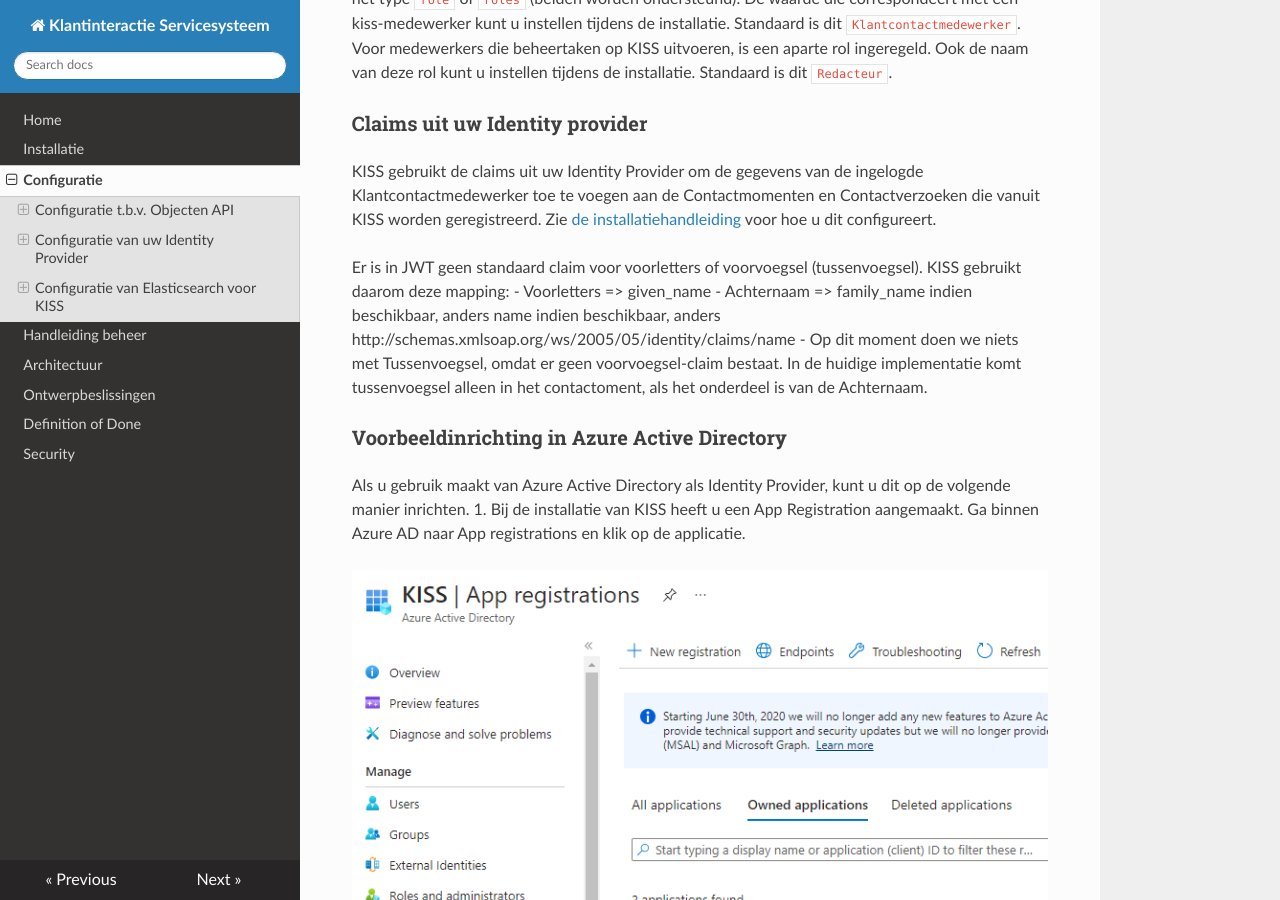
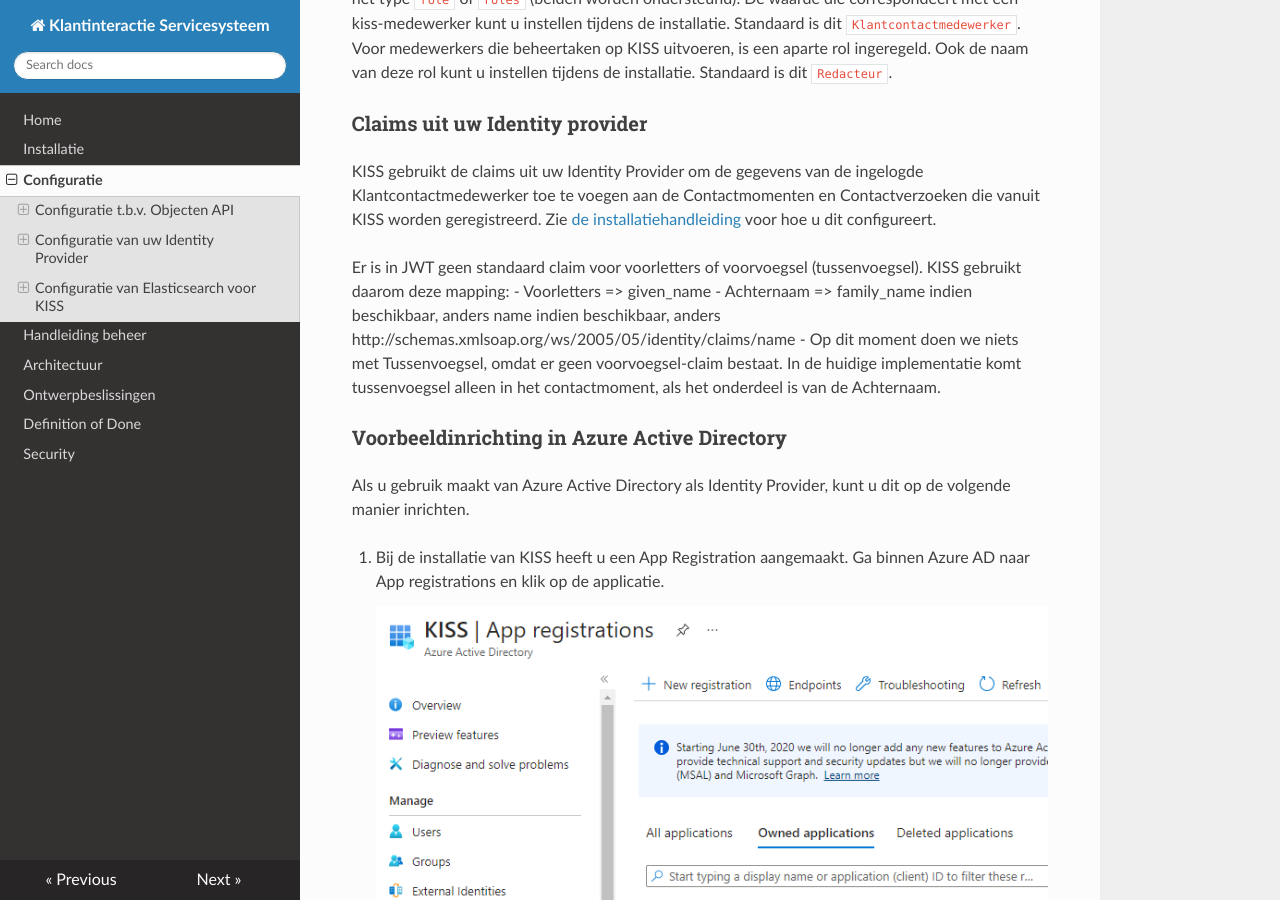
Before and after one commit to Klantinteractie-Servicesysteem/.github, an MkDocs documentation site: the page built from docs/CONFIGURATIE.md, in a window 1280 px wide and 900 px high, scrolled down 1796 px. Built offline with MkDocs 1.6.1, drawn with Linux system fonts in a browser that asks for light colours; nearby versions of some CDN libraries; some of the changed text lies outside the part shown.

Commit message:
Correctie typefouten.

```diff
--- a/docs/CONFIGURATIE.md
+++ b/docs/CONFIGURATIE.md
@@ -54,15 +54,15 @@
 Er is in JWT geen standaard claim voor voorletters of voorvoegsel (tussenvoegsel). KISS gebruikt daarom deze mapping:
 - Voorletters => given_name
 - Achternaam => family_name indien beschikbaar, anders name indien beschikbaar, anders http://schemas.xmlsoap.org/ws/2005/05/identity/claims/name
-- Op dit moment doen we niets met Tussenvoegsel, omdat er geen voorvoegsel-claim bestaat. In de huidige implementatie komt tussenvoegsel alleen in het contactoment, als het onderdeel is van de Achternaam.
+- Op dit moment doen we niets met Tussenvoegsel, omdat er geen voorvoegsel-claim bestaat. In de huidige implementatie komt tussenvoegsel alleen in het contactmoment, als het onderdeel is van de Achternaam.
 
 
 ### Voorbeeldinrichting in Azure Active Directory
 Als u gebruik maakt van Azure Active Directory als Identity Provider, kunt u dit op de volgende manier inrichten.
+
 1. Bij de installatie van KISS heeft u een App Registration aangemaakt. Ga binnen Azure AD naar App registrations en klik op de applicatie.
 
-<img src="https://raw.githubusercontent.com/Klantinteractie-Servicesysteem/.github/main/docs/images/AzureAD-01.png" />
-
+    ![image](https://raw.githubusercontent.com/Klantinteractie-Servicesysteem/.github/main/docs/images/AzureAD-01.png)
 
 1. Navigeer naar App roles, kies Create app role en vul de benodigde velden in. Belangrijk is dat u kiest voor Users/Groups bij Allowed member types en bij Value kiest voor de rol die u bij de installatie geconfigureerd hebt (standaard `Klantcontactmedewerker`).
 
```
Also changed, not shown: other parts of docs/CONFIGURATIE.md (+4 -3 lines).
